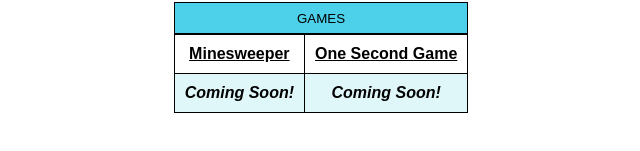
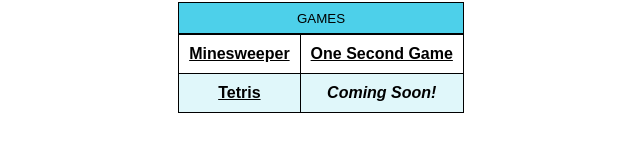
Before and after one commit to agentN86/one-second-game, a plain HTML site: page index.html in a window 1280 px wide. Shown: the part 373-524 px from the top of the page, 319-959 px from the left. Drawn offline with Linux system fonts and the light colour scheme.

Commit message:
Update index.html

```diff
--- a/index.html
+++ b/index.html
@@ -45,7 +45,7 @@
                 <th><a href="https://agentn86.github.io/one-second-game">One Second Game</a></th>
             </tr>
             <tr class="gamesTableTH shader" align="middle">
-                <th><i>Coming Soon!</i></th>
+                <th><a href="https://agentn86.github.io/tetris-html">Tetris</a></th>
                 <th><i>Coming Soon!</i></th>
             </tr>
         </thead>
```
